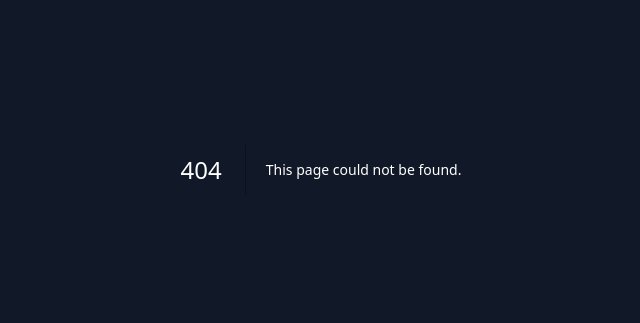
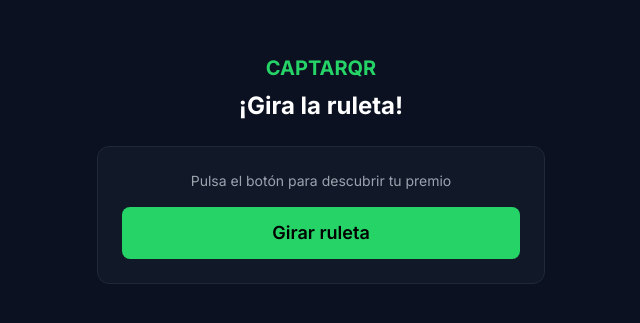
Before and after one commit to webyappmovil-sketch/captarqr, a Next.js app: page /q/1/spin in a window 1280 px wide. Before the commit this address had no page. Shown: the part 231-554 px from the top of the page, without its empty margins (319-959 px from the left). Built offline with nearby package versions, Linux system fonts and the light colour scheme.

Commit message:
Public roulette spin after lead form

```diff
--- a/app/api/public/leads/route.ts
+++ b/app/api/public/leads/route.ts
@@ -28,7 +28,9 @@ export async function POST(request: Request) {
       { auth: { autoRefreshToken: false, persistSession: false } }
     );
 
-    const { error } = await supabase.from('leads').insert({
+    const { data: lead, error } = await supabase
+      .from('leads')
+      .insert({
         business_id,
         first_name,
         last_name,
@@ -37,7 +39,9 @@ export async function POST(request: Request) {
         privacy_accepted: true,
         country_code: cc,
         source_qr_id: qr_id || null,
-    });
+      })
+      .select('id')
+      .single();
 
     if (error) {
       return NextResponse.json({ error: error.message }, { status: 400 });
@@ -57,7 +61,7 @@ export async function POST(request: Request) {
       }
     }
 
-    return NextResponse.json({ success: true });
+    return NextResponse.json({ success: true, lead_id: lead?.id });
   } catch (err: unknown) {
     const message = err instanceof Error ? err.message : 'Error interno';
     return NextResponse.json({ error: message }, { status: 500 });
--- /dev/null
+++ b/app/api/public/spin/route.ts
@@ -0,0 +1,122 @@
+import { NextResponse } from 'next/server';
+import { createClient } from '@supabase/supabase-js';
+
+function pickPrize(
+  prizes: { id: string; title: unknown; probability: number }[]
+) {
+  const total = prizes.reduce((s, p) => s + Number(p.probability || 0), 0);
+  if (total <= 0) return prizes[0];
+  let r = Math.random() * total;
+  for (const p of prizes) {
+    r -= Number(p.probability || 0);
+    if (r <= 0) return p;
+  }
+  return prizes[prizes.length - 1];
+}
+
+function prizeName(title: unknown): string {
+  if (!title) return 'Premio';
+  if (typeof title === 'string') return title;
+  if (typeof title === 'object' && title !== null) {
+    const t = title as Record<string, string>;
+    return t.es || t.en || Object.values(t)[0] || 'Premio';
+  }
+  return 'Premio';
+}
+
+export async function POST(request: Request) {
+  try {
+    const { slug, lead_id } = await request.json();
+    if (!slug || !lead_id) {
+      return NextResponse.json({ error: 'Faltan datos' }, { status: 400 });
+    }
+
+    const supabase = createClient(
+      process.env.NEXT_PUBLIC_SUPABASE_URL!,
+      process.env.SUPABASE_SERVICE_ROLE_KEY!,
+      { auth: { autoRefreshToken: false, persistSession: false } }
+    );
+
+    const { data: qr } = await supabase
+      .from('qr_codes')
+      .select('id, business_id')
+      .eq('slug', slug)
+      .maybeSingle();
+
+    if (!qr) {
+      return NextResponse.json({ error: 'QR no encontrado' }, { status: 404 });
+    }
+
+    // Evitar doble giro del mismo lead
+    const { data: existing } = await supabase
+      .from('participations')
+      .select('id, prize_id')
+      .eq('lead_id', lead_id)
+      .limit(1)
+      .maybeSingle();
+
+    if (existing) {
+      const { data: prize } = await supabase
+        .from('roulette_prizes')
+        .select('title')
+        .eq('id', existing.prize_id)
+        .maybeSingle();
+      return NextResponse.json({
+        prize_name: prizeName(prize?.title),
+        already_played: true,
+      });
+    }
+
+    const { data: prizes } = await supabase
+      .from('roulette_prizes')
+      .select('id, title, probability')
+      .eq('business_id', qr.business_id)
+      .eq('is_active', true);
+
+    if (!prizes || prizes.length === 0) {
+      return NextResponse.json(
+        { error: 'No hay premios configurados' },
+        { status: 400 }
+      );
+    }
+
+    const won = pickPrize(prizes);
+    const code = `CQ-${Math.random().toString(36).slice(2, 8).toUpperCase()}`;
+
+    const { data: prizeCode } = await supabase
+      .from('prize_codes')
+      .insert({
+        prize_id: won.id,
+        business_id: qr.business_id,
+        code,
+        status: 'assigned',
+        lead_id,
+        assigned_at: new Date().toISOString(),
+      })
+      .select('id')
+      .single();
+
+    const { data: lead } = await supabase
+      .from('leads')
+      .select('whatsapp_full, whatsapp_number')
+      .eq('id', lead_id)
+      .maybeSingle();
+
+    await supabase.from('participations').insert({
+      business_id: qr.business_id,
+      lead_id,
+      prize_id: won.id,
+      prize_code_id: prizeCode?.id || null,
+      phone: lead?.whatsapp_full || lead?.whatsapp_number || null,
+      result: 'won',
+    });
+
+    return NextResponse.json({
+      prize_name: prizeName(won.title),
+      code,
+    });
+  } catch (err: unknown) {
+    const message = err instanceof Error ? err.message : 'Error interno';
+    return NextResponse.json({ error: message }, { status: 500 });
+  }
+}
--- /dev/null
+++ b/app/q/[slug]/spin/page.tsx
@@ -0,0 +1,22 @@
+import SpinRoulette from '@/components/public/SpinRoulette';
+
+export default async function SpinPage({
+  params,
+  searchParams,
+}: {
+  params: Promise<{ slug: string }>;
+  searchParams: Promise<{ lead?: string }>;
+}) {
+  const { slug } = await params;
+  const { lead } = await searchParams;
+
+  return (
+    <div className="min-h-screen bg-[#0B1120] flex items-center justify-center p-4">
+      <div className="w-full max-w-md text-center">
+        <p className="text-[#25D366] font-bold text-xl mb-2">CAPTARQR</p>
+        <h1 className="text-2xl font-bold text-white mb-6">¡Gira la ruleta!</h1>
+        <SpinRoulette slug={slug} leadId={lead || ''} />
+      </div>
+    </div>
+  );
+}
--- a/components/public/LeadForm.tsx
+++ b/components/public/LeadForm.tsx
@@ -1,6 +1,7 @@
 'use client';
 
 import { useState } from 'react';
+import { useRouter, useParams } from 'next/navigation';
 
 export default function LeadForm({
   qrId,
@@ -9,8 +10,11 @@ export default function LeadForm({
   qrId: string;
   businessId: string;
 }) {
+  const router = useRouter();
+  const params = useParams();
+  const slug = params?.slug as string;
+
   const [loading, setLoading] = useState(false);
-  const [done, setDone] = useState(false);
   const [error, setError] = useState('');
   const [form, setForm] = useState({
     full_name: '',
@@ -40,23 +44,14 @@ export default function LeadForm({
       });
       const data = await res.json();
       if (!res.ok) throw new Error(data.error || 'Error al enviar');
-      setDone(true);
+
+      if (data.lead_id && slug) {
+        router.push(`/q/${slug}/spin?lead=${data.lead_id}`);
+      }
     } catch (err: unknown) {
       setError(err instanceof Error ? err.message : 'Error desconocido');
-    } finally {
       setLoading(false);
     }
-  }
-
-  if (done) {
-    return (
-      <div className="bg-gray-900 border border-gray-800 rounded-xl p-6 text-center">
-        <p className="text-[#25D366] text-lg font-semibold">¡Gracias!</p>
-        <p className="text-gray-400 text-sm mt-2">
-          Tus datos se han registrado correctamente.
-        </p>
-      </div>
-    );
   }
 
   return (
@@ -103,7 +98,7 @@ export default function LeadForm({
         disabled={loading}
         className="w-full bg-[#25D366] hover:bg-[#20bd5a] disabled:opacity-50 text-black font-semibold py-2.5 rounded-lg"
       >
-        {loading ? 'Enviando...' : 'Enviar'}
+        {loading ? 'Enviando...' : 'Continuar a la ruleta'}
       </button>
     </form>
   );
--- /dev/null
+++ b/components/public/SpinRoulette.tsx
@@ -0,0 +1,84 @@
+'use client';
+
+import { useState } from 'react';
+
+export default function SpinRoulette({
+  slug,
+  leadId,
+}: {
+  slug: string;
+  leadId: string;
+}) {
+  const [loading, setLoading] = useState(false);
+  const [result, setResult] = useState<{
+    prize_name: string;
+    code?: string;
+  } | null>(null);
+  const [error, setError] = useState('');
+
+  async function handleSpin() {
+    if (!leadId) {
+      setError('Falta el identificador del lead. Vuelve a rellenar el formulario.');
+      return;
+    }
+    setLoading(true);
+    setError('');
+    try {
+      const res = await fetch('/api/public/spin', {
+        method: 'POST',
+        headers: { 'Content-Type': 'application/json' },
+        body: JSON.stringify({ slug, lead_id: leadId }),
+      });
+      const data = await res.json();
+      if (!res.ok) throw new Error(data.error || 'Error al girar');
+      setResult({
+        prize_name: data.prize_name,
+        code: data.code,
+      });
+    } catch (err: unknown) {
+      setError(err instanceof Error ? err.message : 'Error desconocido');
+    } finally {
+      setLoading(false);
+    }
+  }
+
+  if (result) {
+    return (
+      <div className="bg-gray-900 border border-gray-800 rounded-xl p-6">
+        <p className="text-gray-400 text-sm">Has ganado</p>
+        <p className="text-2xl font-bold text-[#25D366] mt-1">
+          {result.prize_name}
+        </p>
+        {result.code && (
+          <p className="text-white mt-4 text-sm">
+            Código: <span className="font-mono text-[#25D366]">{result.code}</span>
+          </p>
+        )}
+        <p className="text-gray-500 text-xs mt-4">
+          Muestra este premio en el local para canjearlo.
+        </p>
+      </div>
+    );
+  }
+
+  return (
+    <div className="bg-gray-900 border border-gray-800 rounded-xl p-6 space-y-4">
+      <p className="text-gray-400 text-sm">
+        Pulsa el botón para descubrir tu premio
+      </p>
+      {error && (
+        <div className="text-sm text-red-400 bg-red-400/10 border border-red-400/20 rounded-lg px-3 py-2">
+          {error}
+        </div>
+      )}
+      <button
+        type="button"
+        onClick={handleSpin}
+        disabled={loading}
+        className="w-full bg-[#25D366] hover:bg-[#20bd5a] disabled:opacity-50 text-black font-semibold py-3 rounded-lg text-lg"
+      >
+        {loading ? 'Girando...' : 'Girar ruleta'}
+      </button>
+    </div>
+  );
+}
```
Lines whose indentation alone changed are shown as unchanged.
